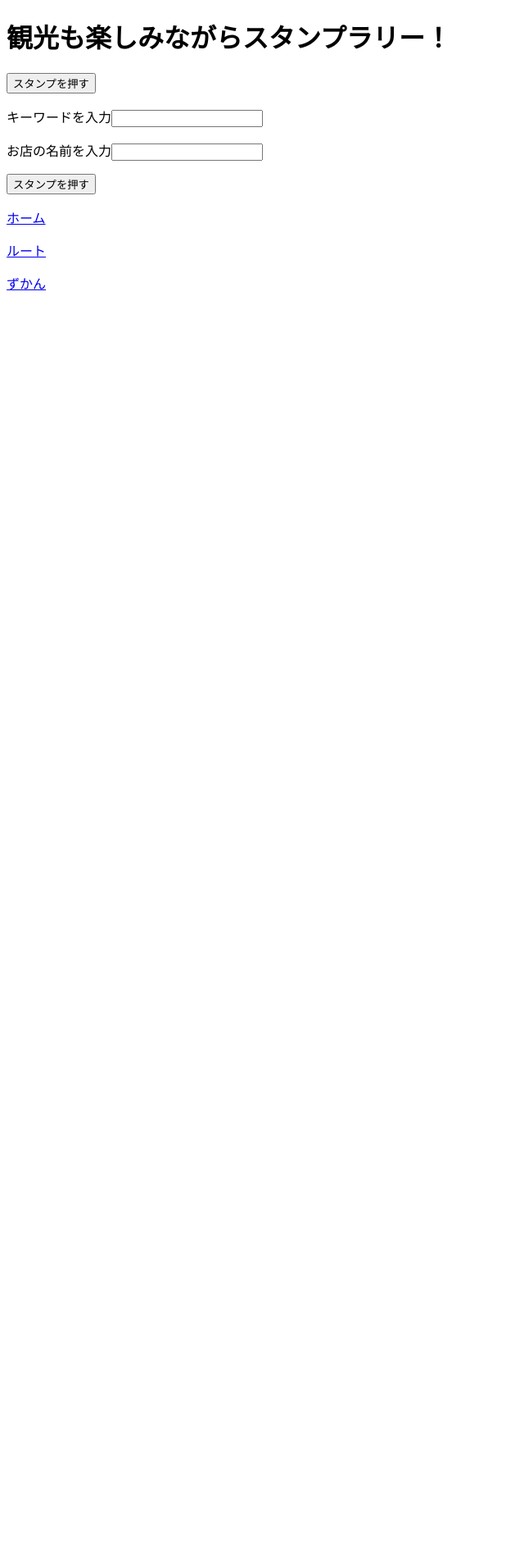
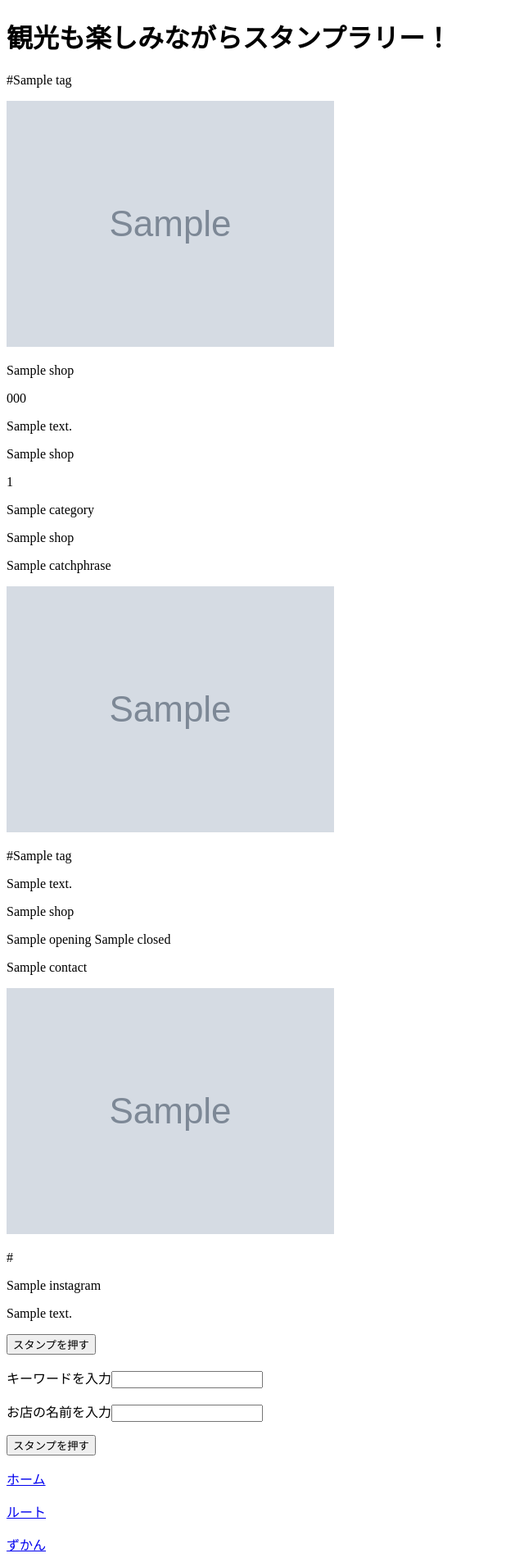
Before and after one commit to NishiReina/Stample, a Django app: template stamp/templates/stamp/route.html in a window 1280 px wide. Shown: the whole page at 82% size, without its empty margins (0-640 px from the left). Before the commit the page ends 354 px from the top, so only its background shows below. Run offline with Django 3.2, Linux system fonts and the light colour scheme; the template is opened without the code that fills it: most values are stand-ins (such as "Sample title", 1, 10 or a date in 2020); grey boxes marked "Sample" are stand-in pictures.

Commit message:
sessionを使って、routeとhomeの表示

```diff
--- a/stamp/templates/stamp/home.html
+++ b/stamp/templates/stamp/home.html
@@ -41,9 +41,9 @@
 
 
 
-      <p><a href="#">ホーム</a></p>
-      <p><a href="#">ルート</a></p>
-      <p><a href="{% url 'user_picturebook' %}">ずかん</a></p>
+    <p><a href="{% url 'home' %}">ホーム</a></p>
+    <p><a href="{% url 'route' %}">ルート</a></p>
+    <p><a href="{% url 'user_picturebook' %}">ずかん</a></p>
 
 
 </body>
--- a/stamp/templates/stamp/picturebook.html
+++ b/stamp/templates/stamp/picturebook.html
@@ -102,8 +102,8 @@
 
 
 
-    <p><a href="#">ホーム</a></p>
-    <p><a href="#">ルート</a></p>
+    <p><a href="{% url 'home' %}">ホーム</a></p>
+    <p><a href="{% url 'route' %}">ルート</a></p>
     <p><a href="{% url 'user_picturebook' %}">ずかん</a></p>
 
 
--- a/stamp/templates/stamp/route.html
+++ b/stamp/templates/stamp/route.html
@@ -6,6 +6,83 @@
     </head>
   <body>
     <h1>観光も楽しみながらスタンプラリー！</h1>
+
+
+    {% for stamp in stamps %}
+    {% if stamp.judgement %}<!--スタンプ取得済み-->
+    <div>
+        {% for tag in stamp.shop.tags.all %}
+        <p>#{{ tag.name }}</p>
+        {% endfor %}
+        <img src="{{ stamp.shop.image.url }}"/>
+        <p>{{ stamp.shop.shop_name }}</p>
+        <p>{{ stamp.shop.postalcode }}</p>
+        <p>{{ stamp.shop.address }}</p>
+        <p>{{ stamp.shop.item_name }}</p>
+    </div>
+
+    <!--詳細表示を押したときに出るモーダルの中身-->
+    <div>
+      <p>{{ stamp.shop.in_area_num }}</p>
+      <p>{{ stamp.shop.category.name }}</p>
+      <p>{{ stamp.shop.shop_name }}</p>
+      <p>{{ stamp.shop.catchphrase }}</p>
+      <img src="{{ stamp.shop.image.url }}"/>
+
+      {% for tag in stamp.shop.tags.all %}
+      <p>#{{ tag.name }}</p>
+      {% endfor %}
+
+      <p>{{ stamp.shop.shop_detail }}</p>
+      <p>{{ stamp.shop.item_name }}</p>
+      <p>{{ stamp.shop.opening }}   {{ stamp.shop.closed }}</p>
+      <p>{{ stamp.shop.contact }}</p>
+      <img src="{{ stamp.shop.address_image.url }}"/>
+      <p>{{ stamp.shop.url }}</p>
+      <p>{{ stamp.shop.instagram }}</p>
+      <p>{{ stamp.shop.address_twitter }}</p>
+
+    </div>
+    <br>
+
+    {% else %}<!--スタンプ未取得-->
+    <div>
+        {% for tag in stamp.shop.tags.all %}
+        <p>#{{ tag.name }}</p>
+        {% endfor %}
+        <img src="{{ stamp.shop.image.url }}"/>
+        <p>{{ stamp.shop.shop_name }}</p>
+        <p>{{ stamp.shop.postalcode }}</p>
+        <p>{{ stamp.shop.address }}</p>
+        <p>{{ stamp.shop.item_name }}</p>
+    </div>
+    <!--「お店の詳細はこちら」を押したときに出るモーダルの中身-->
+    <div>
+      <p>{{ stamp.shop.in_area_num }}</p>
+      <p>{{ stamp.shop.category.name }}</p>
+      <p>{{ stamp.shop.shop_name }}</p>
+      <p>{{ stamp.shop.catchphrase }}</p>
+      <img src="{{ stamp.shop.image.url }}"/>
+      {% for tag in stamp.shop.tags.all %}
+      <p>#{{ tag.name }}</p>
+      {% endfor %}
+      <p>{{ stamp.shop.shop_detail }}</p>
+      <p>{{ stamp.shop.item_name }}</p>
+      <p>{{ stamp.shop.opening }}   {{ stamp.shop.closed }}</p>
+      <p>{{ stamp.shop.contact }}</p>
+      <img src="{{ stamp.shop.address_image.url }}"/>
+      <p>{{ stamp.shop.url }}</p>
+      <p>{{ stamp.shop.instagram }}</p>
+      <p>{{ stamp.shop.address_twitter }}</p>
+
+    </div>
+    {% endif %}
+    {% endfor %}
+
+
+
+
+
 
 
     <div>
@@ -20,8 +97,8 @@
     </div>
 
 
-    <p><a href="#">ホーム</a></p>
-    <p><a href="#">ルート</a></p>
+    <p><a href="{% url 'home' %}">ホーム</a></p>
+    <p><a href="{% url 'route' %}">ルート</a></p>
     <p><a href="{% url 'user_picturebook' %}">ずかん</a></p>
 
 </body>
--- a/stamp/urls.py
+++ b/stamp/urls.py
@@ -10,5 +10,6 @@
     path('original_route', views.original_route, name='original_route'),
     path('user_picturebook', views.user_picturebook, name='user_picturebook'),
     path('home', views.home, name='home'),
+    path('route', views.route, name='route'),
 
 ]+ static(settings.MEDIA_URL, document_root=settings.MEDIA_ROOT)
```
Also changed, not shown: stamp/views.py (+15 -3 lines), db.sqlite3.
